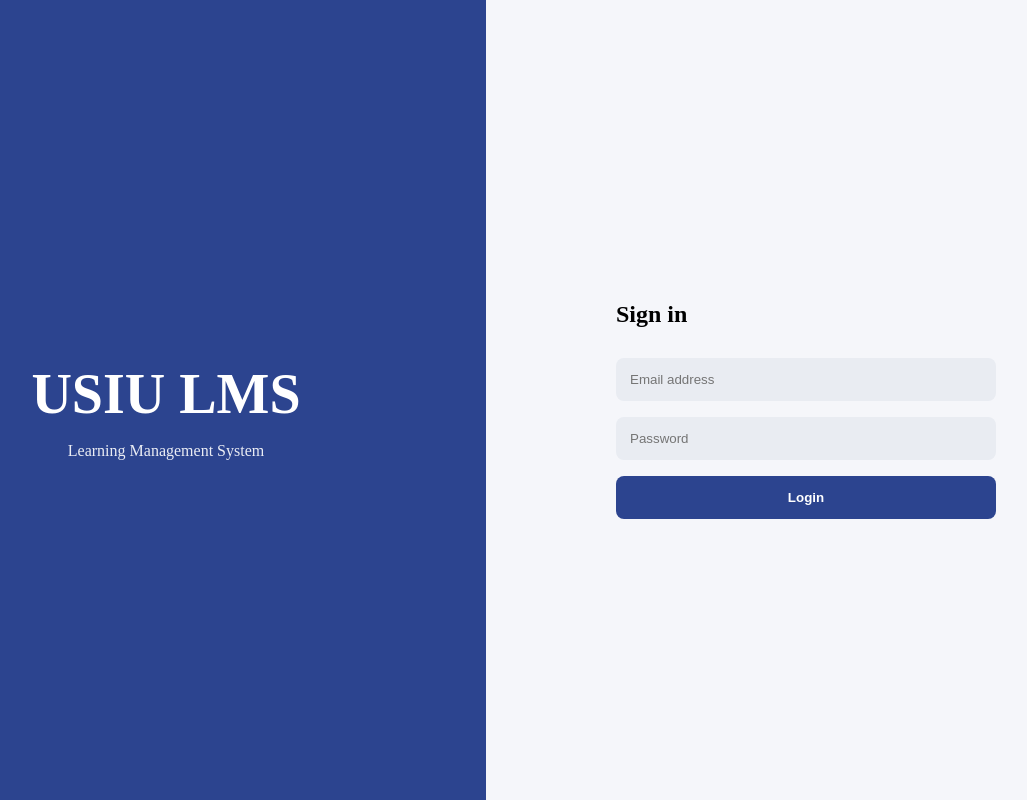
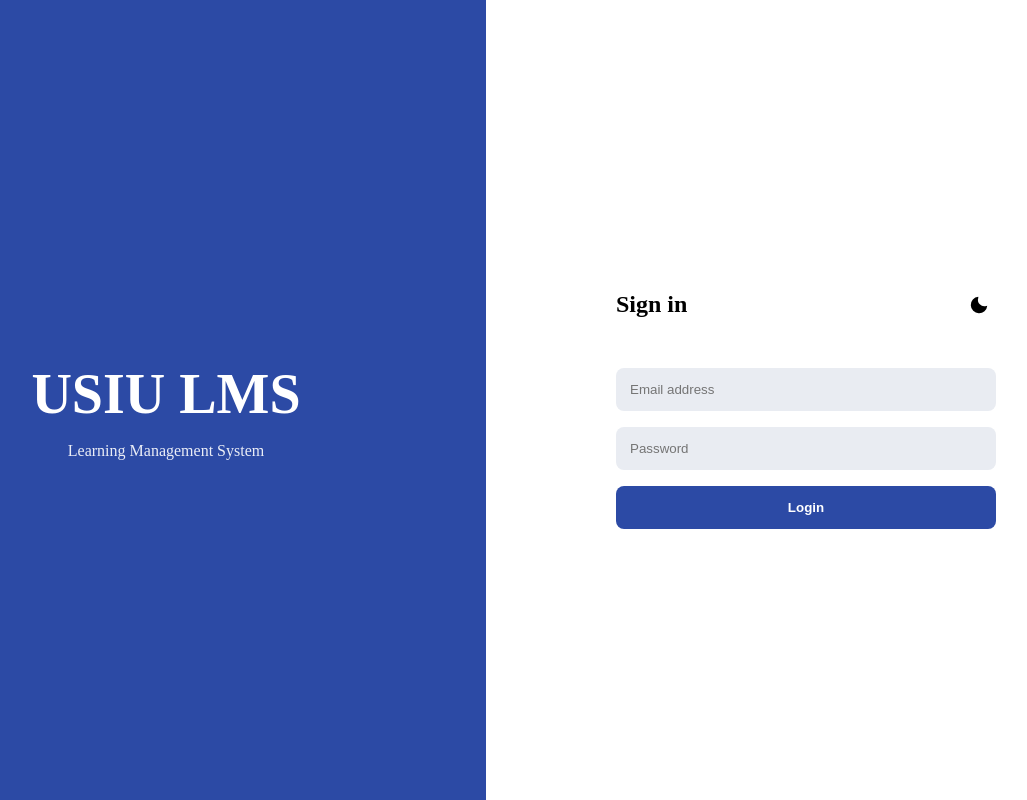
Before and after one commit to markchweya/lms, a React (Vite) app: page / in a window 1280 px wide. Shown: the whole page, without its empty margins (154-1181 px from the left). Built offline with nearby package versions, Linux system fonts and the light colour scheme.

Commit message:
updates on ui

```diff
--- a/Login.tsx
+++ b/Login.tsx
@@ -4,6 +4,7 @@
   const [email, setEmail] = useState('');
   const [password, setPassword] = useState('');
   const [isMobile, setIsMobile] = useState(false);
+  const [darkMode, setDarkMode] = useState(false);
 
   useEffect(() => {
     const check = () => setIsMobile(window.innerWidth < 768);
@@ -17,17 +18,20 @@
     window.location.href = '/dashboard/student';
   };
 
+  const toggleDark = () => setDarkMode(!darkMode);
+
   const containerStyle: React.CSSProperties = {
     display: 'flex',
     flexDirection: isMobile ? 'column' : 'row',
     height: '100vh',
     width: '100%',
-    overflow: 'hidden'
+    overflow: 'hidden',
+    background: darkMode ? '#0f172a' : '#ffffff'
   };
 
   const leftStyle: React.CSSProperties = {
     flex: isMobile ? '0 0 35%' : 1,
-    background: '#2c448f',
+    background: darkMode ? '#1F3C88' : '#2C4AA5',
     display: 'flex',
     justifyContent: 'center',
     alignItems: 'center',
@@ -37,11 +41,12 @@
 
   const rightStyle: React.CSSProperties = {
     flex: 1,
-    background: '#f5f6fa',
+    background: darkMode ? '#111827' : '#FFFFFF',
     display: 'flex',
     justifyContent: 'center',
     alignItems: 'center',
-    padding: '40px'
+    padding: '40px',
+    color: darkMode ? '#FFFFFF' : '#000000'
   };
 
   return (
@@ -55,7 +60,18 @@
 
       <div style={rightStyle}>
         <div style={{ width: '100%', maxWidth: '380px' }}>
-          <h2 style={{ marginBottom: '30px' }}>Sign in</h2>
+          <div style={{ display: 'flex', justifyContent: 'space-between', alignItems: 'center', marginBottom: '30px' }}>
+            <h2>Sign in</h2>
+            <button onClick={toggleDark} style={{ border:'none', background:'transparent', cursor:'pointer', display:'flex', alignItems:'center', justifyContent:'center' }}>
+              <svg width="22" height="22" viewBox="0 0 24 24" fill="none" xmlns="http://www.w3.org/2000/svg">
+                {darkMode ? (
+                  <path d="M12 4.5V2M12 22v-2.5M4.5 12H2M22 12h-2.5M5.64 5.64L4.22 4.22M19.78 19.78l-1.42-1.42M5.64 18.36L4.22 19.78M19.78 4.22l-1.42 1.42M12 18a6 6 0 100-12 6 6 0 000 12z" stroke="currentColor" strokeWidth="2" strokeLinecap="round" strokeLinejoin="round"/>
+                ) : (
+                  <path d="M21 12.79A9 9 0 1111.21 3c0 .34.02.67.05 1A7 7 0 0020 13a7.16 7.16 0 001-.21z" fill="currentColor"/>
+                )}
+              </svg>
+            </button>
+          </div>
 
           <form onSubmit={handleLogin} style={{ display: 'flex', flexDirection: 'column' }}>
             <input
@@ -63,7 +79,7 @@
               placeholder="Email address"
               value={email}
               onChange={(e) => setEmail(e.target.value)}
-              style={{ padding: '14px', marginBottom: '16px', borderRadius: '8px', border: 'none', background: '#e9ecf2' }}
+              style={{ padding: '14px', marginBottom: '16px', borderRadius: '8px', border: 'none', background: darkMode ? '#1f2937' : '#e9ecf2', color: darkMode ? '#fff' : '#000' }}
               required
             />
 
@@ -72,13 +88,13 @@
               placeholder="Password"
               value={password}
               onChange={(e) => setPassword(e.target.value)}
-              style={{ padding: '14px', marginBottom: '16px', borderRadius: '8px', border: 'none', background: '#e9ecf2' }}
+              style={{ padding: '14px', marginBottom: '16px', borderRadius: '8px', border: 'none', background: darkMode ? '#1f2937' : '#e9ecf2', color: darkMode ? '#fff' : '#000' }}
               required
             />
 
             <button
               type="submit"
-              style={{ padding: '14px', borderRadius: '8px', border: 'none', background: '#2c448f', color: 'white', fontWeight: 'bold', cursor: 'pointer' }}
+              style={{ padding: '14px', borderRadius: '8px', border: 'none', background: '#2C4AA5', color: 'white', fontWeight: 'bold', cursor: 'pointer' }}
             >
               Login
             </button>
```
Also changed, not shown: src/theme/colors.ts (added, +8 -0 lines).
